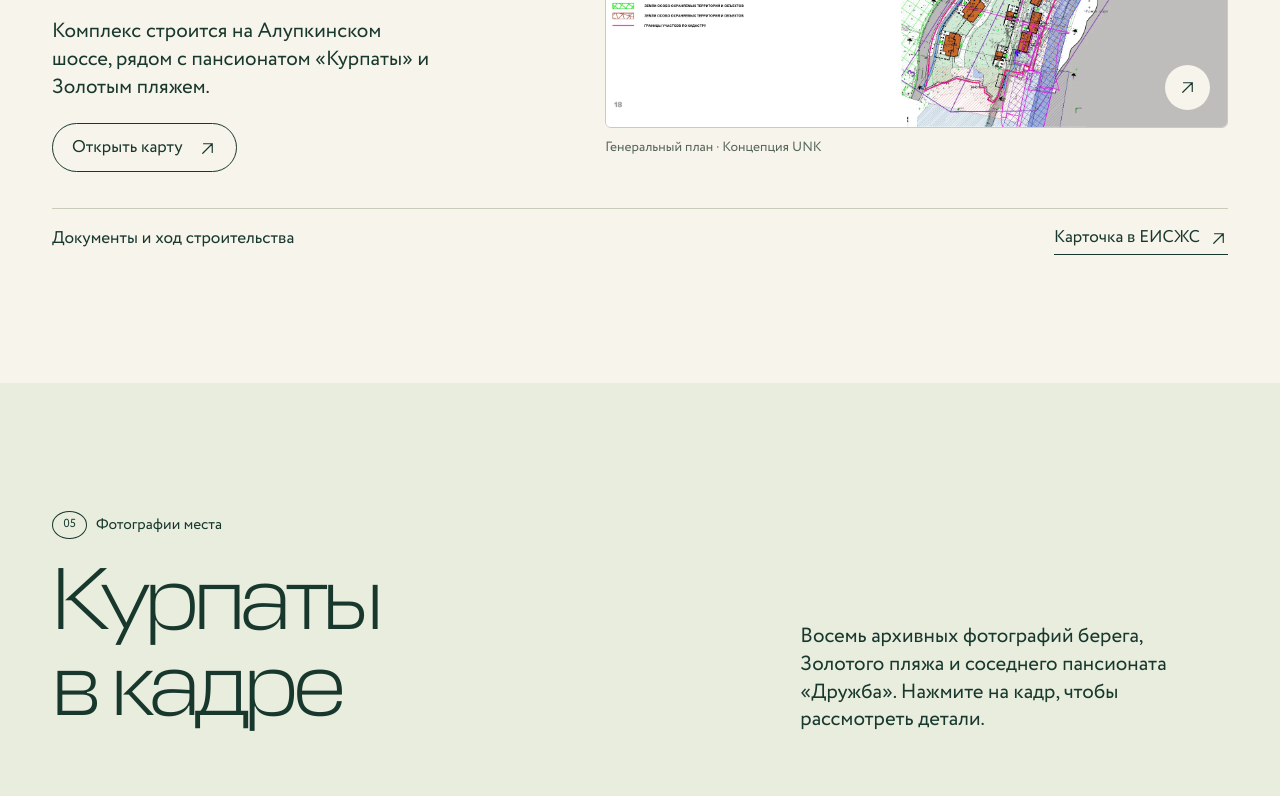
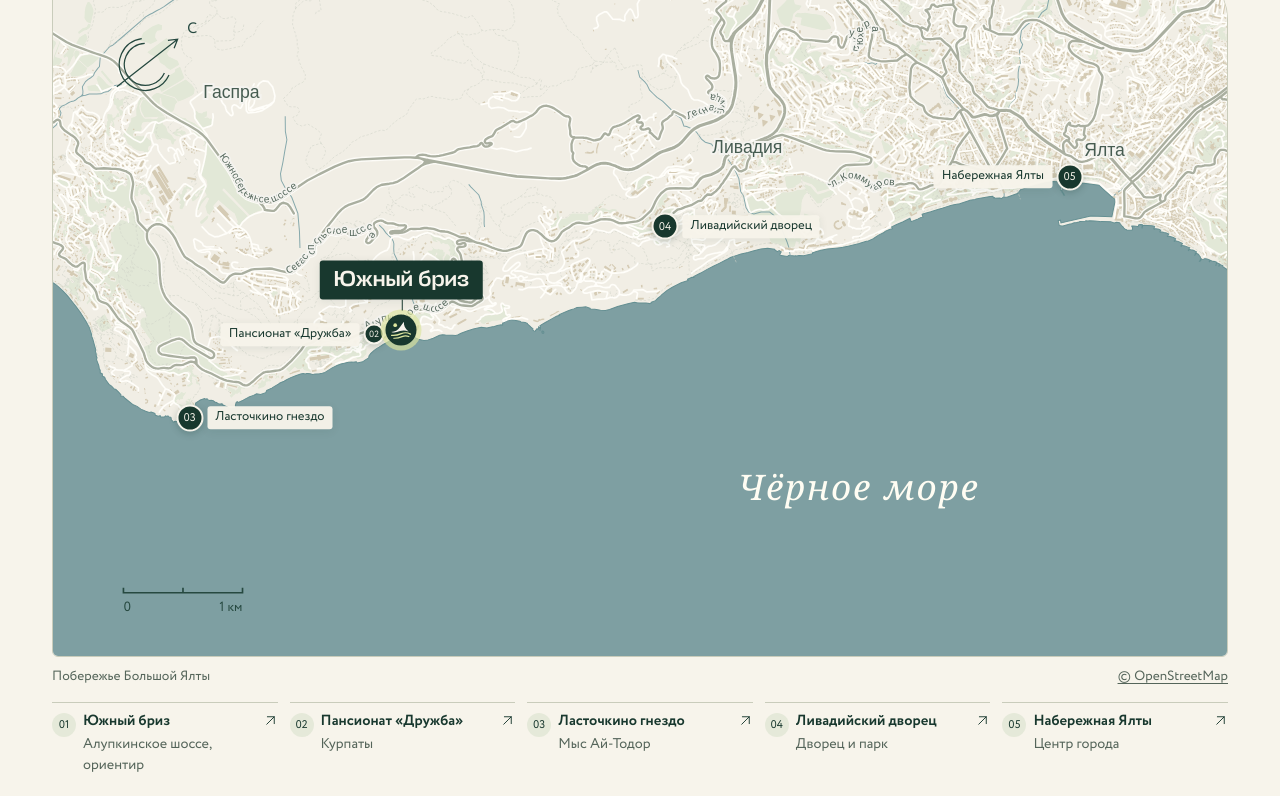
Before and after one commit to efimov-work/YuzhnyyBriz, a Next.js app: page / in a window 1280 px wide. Shown: the part 5520-6316 px from the top of the page. Built offline with nearby package versions, Linux system fonts and the light colour scheme; no server answers.

Commit message:
Draw the coastal location map

```diff
--- a/src/app/globals.css
+++ b/src/app/globals.css
@@ -78,7 +78,7 @@ button { cursor: pointer; }
 .gallery-frame img { height: 100%; object-fit: cover; animation: photo-swap .65s cubic-bezier(.2,.75,.3,1) both; transition: scale .55s; }
 .gallery-frame:hover img { scale: 1.035; }
 .expand { display: grid; place-items: center; position: absolute; right: 17px; bottom: 17px; width: 45px; height: 45px; border-radius: 50%; color: var(--ink); background: var(--paper); transition: background .25s; }
-:is(.gallery-frame, .location-grid figure a):hover .expand { background: var(--lime); }
+.gallery-frame:hover .expand { background: var(--lime); }
 .gallery-meta { display: flex; justify-content: space-between; gap: 12px; align-items: center; padding-block: 16px; }
 .gallery-meta strong { font-size: 1.25rem; }
 .gallery-meta p, .counter { color: #d2ddd0; }
@@ -99,9 +99,37 @@ button { cursor: pointer; }
 .dialog-close { margin: 0 0 10px auto; font-size: 24px; }
 .dialog-nav { justify-content: center; margin-top: 12px; }
 
-.location-grid { display: grid; grid-template-columns: .88fr 1.12fr; gap: clamp(25px, 5vw, 90px); align-items: center; }
-.location-grid p { margin: 22px 0; }
-.location-grid figure a { display: block; position: relative; border-radius: 6px 55px 6px 6px; overflow: hidden; background: white; border: 1px solid var(--edge); }
+.location-grid { display: grid; grid-template-columns: 1.25fr .75fr; gap: clamp(25px, 5vw, 90px); align-items: end; }
+.location-grid p { margin-bottom: 20px; }
+.location-actions { display: flex; align-items: center; gap: 12px 18px; flex-wrap: wrap; }
+.coast-map { margin-top: clamp(25px, 4.5vw, 62px); }
+.map-viewport { overflow-x: auto; overscroll-behavior-x: contain; border: 1px solid var(--edge); border-radius: 6px 52px 6px 6px; background: #f1eee5; scrollbar-color: #7e9fa2 #e4e8d8; scrollbar-width: thin; }
+.map-canvas { position: relative; min-width: 900px; aspect-ratio: 1400 / 820; }
+.map-base, .map-orientation { position: absolute; inset: 0; width: 100%; height: 100%; }
+.map-orientation { color: #264940; pointer-events: none; }
+.map-sea-name { fill: #fffdf3; font: italic 42px Georgia, serif; letter-spacing: .05em; }
+.map-pin { position: absolute; z-index: 1; transform: translate(-50%, -50%); }
+.map-pin-dot { display: grid; place-items: center; width: 27px; height: 27px; border: 2px solid var(--paper); border-radius: 50%; background: var(--ink); color: var(--paper); font-size: .7rem; box-shadow: 0 2px 7px #18382e40; transition: scale .23s; }
+.map-pin-name { position: absolute; left: calc(100% + 4px); top: 50%; padding: 4px 8px; border-radius: 3px; transform: translateY(-50%); background: #f7f4ebf5; font-size: .8rem; line-height: 1.15; white-space: nowrap; box-shadow: 0 2px 10px #18382e15; }
+.map-pin:hover, .map-pin:focus-visible { z-index: 4; }
+.map-pin:hover .map-pin-dot, .map-pin:focus-visible .map-pin-dot { scale: 1.13; }
+.map-pin-druzhba .map-pin-dot { width: 21px; height: 21px; font-size: .57rem; }
+.map-pin-druzhba .map-pin-name, .map-pin-yalta .map-pin-name { left: auto; right: calc(100% + 4px); }
+.map-pin-project { z-index: 2; }
+.map-pin-project .map-pin-dot { width: 31px; height: 31px; border: 0; box-shadow: 0 0 0 5px #dce69fa8; }
+.map-pin-project .map-pin-name { top: auto; left: 50%; bottom: calc(100% + 15px); padding: 8px 14px; transform: translateX(-50%); background: var(--ink); color: var(--light); font: 500 clamp(1rem, 1.7vw, 1.45rem)/1.05 var(--display), sans-serif; }
+.map-pin-project .map-pin-name::after { content: ""; position: absolute; top: 100%; left: 50%; height: 11px; border-left: 1px solid var(--ink); }
+.map-caption { display: flex; flex-wrap: wrap; justify-content: space-between; gap: 6px 15px; }
+.map-caption a { text-decoration: underline; text-underline-offset: 3px; }
+.map-scroll-hint { display: none; align-items: center; gap: 5px; }
+.map-places { display: grid; grid-template-columns: repeat(5, minmax(0, 1fr)); gap: 12px; margin-top: 16px; }
+.map-places a { display: grid; grid-template-columns: auto 1fr auto; gap: 7px; align-items: start; padding-top: 10px; border-top: 1px solid var(--edge); }
+.map-places a > span { display: grid; place-items: center; width: 24px; height: 24px; border-radius: 50%; background: #e5e9d9; font-size: .7rem; transition: background .2s; }
+.map-places a:hover > span { background: var(--lime); }
+.map-places strong, .map-places small { display: block; }
+.map-places strong { font-size: .92rem; line-height: 1.15; }
+.map-places small { margin-top: 4px; color: var(--muted); }
+.map-places svg { width: 15px; height: 15px; }
 .location-note { display: flex; justify-content: space-between; align-items: center; gap: 12px; margin-top: 36px; padding-top: 14px; border-top: 1px solid var(--edge); }
 .callback-grid { display: grid; grid-template-columns: 1.02fr 1fr; align-items: center; gap: clamp(24px, 6vw, 115px); }
 .callback-grid > div > p { margin-top: 20px; }
--- a/src/app/page.tsx
+++ b/src/app/page.tsx
@@ -1,6 +1,7 @@
 import { Arrow, Brand, Emblem } from '@/components/Brand';
 import { Film, Gallery, Motion, ShoreGallery } from '@/components/Experience';
 import Request from '@/components/Request';
+import LocationMap from '@/components/LocationMap';
 import { asset } from '@/lib/asset';
 import { features, mapUrl, projectSource, questions, registrySource } from '@/lib/content';
 import { jsonLd } from '@/lib/seo';
@@ -84,19 +85,16 @@ export default function Home() {
             <section className="location wrap section" id="location">
                 <div className="section-tag" data-reveal><span>04</span> Расположение</div>
                 <div className="location-grid">
+                    <h2 data-reveal>Курпаты.<br/>Между склоном и морем.</h2>
                     <div data-reveal>
-                        <h2>Курпаты.<br/>Между склоном<br/>и морем.</h2>
                         <p>Комплекс строится на Алупкинском шоссе, рядом с пансионатом «Курпаты» и Золотым пляжем.</p>
-                        <a className="button outline" href={mapUrl} target="_blank" rel="noreferrer">Открыть карту <Arrow diagonal /></a>
+                        <div className="location-actions">
+                            <a className="button outline" href={mapUrl} target="_blank" rel="noreferrer">Открыть карту <Arrow diagonal /></a>
+                            <a className="text-link" href={asset('/assets/images/plan.webp')} target="_blank" rel="noreferrer">Генеральный план <Arrow diagonal /></a>
+                        </div>
                     </div>
-                    <figure data-reveal>
-                        <a href={asset('/assets/images/plan.webp')} target="_blank" rel="noreferrer" aria-label="Открыть генеральный план в полном размере">
-                            <img src={asset('/assets/images/plan.webp')} alt="Генеральный план комплекса из архитектурной концепции" loading="lazy" width="1900" height="1344"/>
-                            <span className="expand"><Arrow diagonal /></span>
-                        </a>
-                        <figcaption>Генеральный план · Концепция UNK</figcaption>
-                    </figure>
                 </div>
+                <LocationMap />
                 <div className="location-note" data-reveal><span>Документы и ход строительства</span><a className="text-link" href={registrySource} target="_blank" rel="noreferrer">Карточка в ЕИСЖС <Arrow diagonal /></a></div>
             </section>
 
--- /dev/null
+++ b/src/components/LocationMap.tsx
@@ -0,0 +1,62 @@
+'use client';
+
+import { useEffect, useRef } from 'react';
+import { asset } from '@/lib/asset';
+import { MAP_HEIGHT, MAP_PLACES, MAP_ROTATION, MAP_SCALE, MAP_WIDTH, placeMapUrl, projectMap } from '@/lib/map';
+import { Arrow, Emblem } from './Brand';
+
+export default function LocationMap() {
+    const viewport = useRef<HTMLDivElement>(null);
+
+    useEffect(() => {
+        const element = viewport.current;
+        if (!element) return;
+        const project = MAP_PLACES[0];
+        const { x } = projectMap(project.latitude, project.longitude);
+        const centerProject = () => {
+            element.scrollLeft = element.scrollWidth * x / MAP_WIDTH - element.clientWidth / 2;
+        };
+        centerProject();
+        const observer = new ResizeObserver(centerProject);
+        observer.observe(element);
+        return () => observer.disconnect();
+    }, []);
+
+    return <figure className="coast-map" data-reveal="image">
+        <div className="map-viewport" ref={viewport} tabIndex={0} role="region" aria-label="Карта от Гаспры до Ялты. На узком экране прокручивается по горизонтали">
+            <div className="map-canvas">
+                <img className="map-base" src={asset('/assets/maps/yuzhnyy-briz-coast.svg')} alt="Береговая линия, дороги и здания от Гаспры до Ялты" width={MAP_WIDTH} height={MAP_HEIGHT} loading="lazy" decoding="async" />
+                <svg className="map-orientation" viewBox={`0 0 ${MAP_WIDTH} ${MAP_HEIGHT}`} fill="none" aria-hidden="true">
+                    <g transform={`translate(110 115) rotate(${MAP_ROTATION})`} stroke="currentColor" strokeWidth="1.5">
+                        <circle r="31" strokeDasharray="128 67" transform="rotate(-28)" />
+                        <circle r="25" strokeDasharray="106 51" transform="rotate(-28)" />
+                        <path d="M0 43V-49m-6 10 6-10 6 10" />
+                    </g>
+                    <text x="160" y="77" fill="currentColor" fontSize="18">С</text>
+                    <g transform="translate(84 745)" stroke="currentColor" strokeWidth="2">
+                        <path d={`M0 -6v6h${MAP_SCALE * 1000}v-6M${MAP_SCALE * 500} -6v6`} />
+                        <text y="22" fill="currentColor" stroke="none" fontSize="16">0</text>
+                        <text x={MAP_SCALE * 1000} y="22" fill="currentColor" stroke="none" fontSize="16" textAnchor="end">1 км</text>
+                    </g>
+                    <text x="961" y="635" className="map-sea-name" textAnchor="middle">Чёрное море</text>
+                </svg>
+                {MAP_PLACES.map((place, index) => {
+                    const { x, y } = projectMap(place.latitude, place.longitude);
+                    return <a key={place.id} className={`map-pin map-pin-${place.id}`} href={placeMapUrl(place)} target="_blank" rel="noreferrer"
+                        style={{ left: `${x / MAP_WIDTH * 100}%`, top: `${y / MAP_HEIGHT * 100}%` }} aria-label={`${place.name}. Открыть на карте`}>
+                        <span className="map-pin-dot">{index === 0 ? <Emblem /> : String(index + 1).padStart(2, '0')}</span>
+                        <span className="map-pin-name">{place.name}</span>
+                    </a>;
+                })}
+            </div>
+        </div>
+        <figcaption className="map-caption">
+            <span>Побережье Большой Ялты</span><span className="map-scroll-hint">Листайте карту <Arrow /></span>
+            <a href="https://www.openstreetmap.org/copyright" target="_blank" rel="noreferrer">© OpenStreetMap</a>
+        </figcaption>
+        <div className="map-places">{MAP_PLACES.map((place, index) => <a key={place.id} href={placeMapUrl(place)} target="_blank" rel="noreferrer">
+            <span>{String(index + 1).padStart(2, '0')}</span>
+            <div><strong>{place.name}</strong><small>{place.detail}</small></div><Arrow diagonal />
+        </a>)}</div>
+    </figure>;
+}
--- /dev/null
+++ b/src/lib/map.ts
@@ -0,0 +1,26 @@
+export const MAP_WIDTH = 1400;
+export const MAP_HEIGHT = 820;
+export const MAP_ROTATION = 52;
+export const MAP_SCALE = 0.142;
+
+export function projectMap(latitude: number, longitude: number) {
+    const angle = MAP_ROTATION * Math.PI / 180;
+    const east = (longitude - 34.14) * 111320 * Math.cos(44.46 * Math.PI / 180);
+    const north = (latitude - 44.46) * 111320;
+    return {
+        x: 700 + (east * Math.cos(angle) + north * Math.sin(angle) - 650) * MAP_SCALE,
+        y: 380 + (east * Math.sin(angle) - north * Math.cos(angle) - 200) * MAP_SCALE
+    };
+}
+
+export const MAP_PLACES = [
+    { id: 'project', name: 'Южный бриз', detail: 'Алупкинское шоссе, ориентир', latitude: 44.4473, longitude: 34.1351 },
+    { id: 'druzhba', name: 'Пансионат «Дружба»', detail: 'Курпаты', latitude: 44.445482, longitude: 34.133665 },
+    { id: 'swallow', name: 'Ласточкино гнездо', detail: 'Мыс Ай-Тодор', latitude: 44.430639, longitude: 34.128625 },
+    { id: 'palace', name: 'Ливадийский дворец', detail: 'Дворец и парк', latitude: 44.467792, longitude: 34.143611 },
+    { id: 'yalta', name: 'Набережная Ялты', detail: 'Центр города', latitude: 44.4941432, longitude: 34.1658018 }
+];
+
+export function placeMapUrl(place: typeof MAP_PLACES[number]) {
+    return `https://yandex.ru/maps/?pt=${place.longitude},${place.latitude}&z=17&l=map`;
+}
```
Also changed, not shown: src/app/responsive.css (+10 -1 lines), public/assets/maps/yuzhnyy-briz-coast.svg (added).
